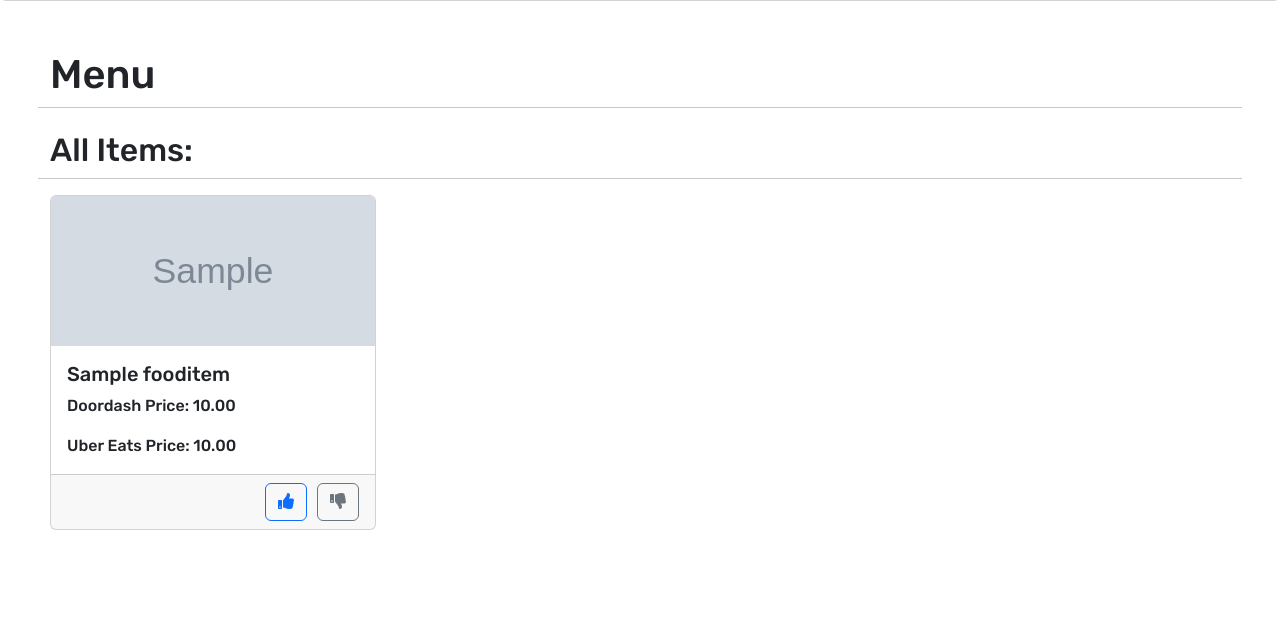
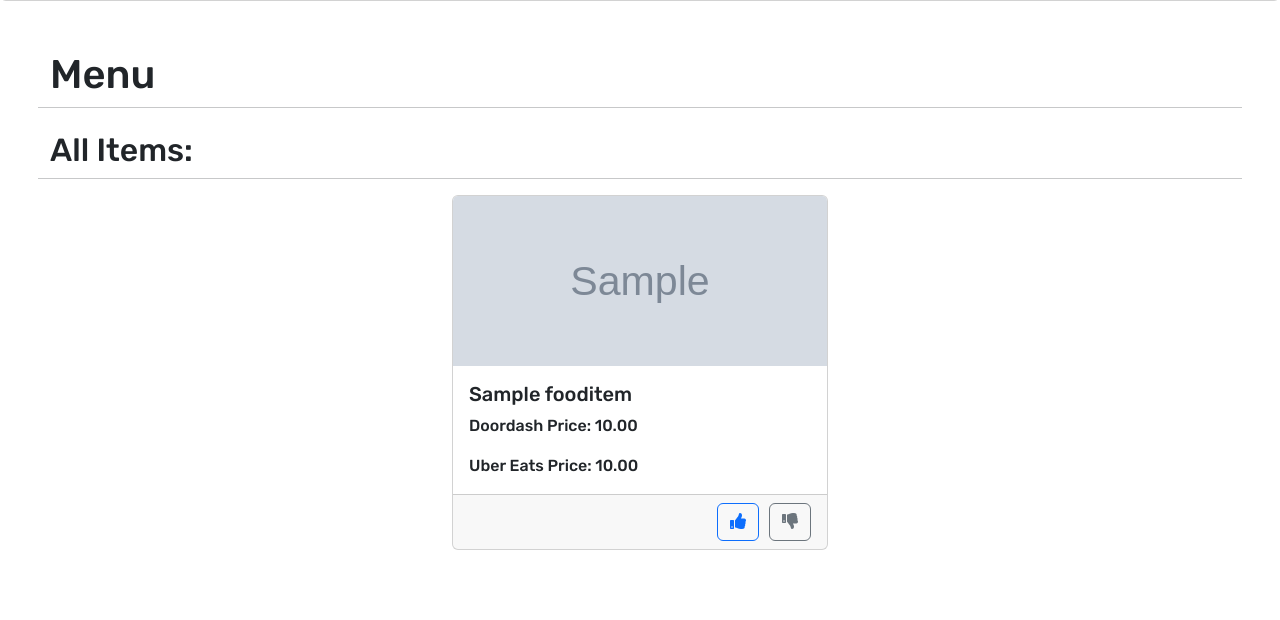
Before and after one commit to devo329/Group5-project, a Django app: template restaurants/templates/restaurant.html in a window 1280 px wide. Shown: the part 844-1464 px from the top of the page. Before the commit the page ends 1374 px from the top, so only its background shows below. Run offline with Django 4.2, Linux system fonts and the light colour scheme; the template is opened without the code that fills it: values that come from a table or form of the project are taken from there, others are empty; tables that the repository leaves empty hold one stand-in row (values such as "Sample post"); grey boxes marked "Sample" are stand-in pictures; some libraries are stand-ins or nearby versions.

Commit message:
Centered Cards

```diff
--- a/restaurants/templates/restaurant.html
+++ b/restaurants/templates/restaurant.html
@@ -129,9 +129,9 @@
       <h2>All Items:</h2>
       <hr>
       {% for item in menu %}
-      <div class="col-sm-4" style="padding-bottom: 20px; width: 350px; " >
-        <div class="card h-100">
-          <img src="/static/fooditem/{{item.image_name}}" style= "height: 150px; object-fit: cover;" class="card-img-top" alt="...">
+      <div class="col-sm-4 mx-auto" style="padding-bottom: 20px; width: 400px;">
+        <div class="card">
+          <img src="/static/fooditem/{{item.image_name}}" style= "height: 170px; object-fit: cover;" class="card-img-top" alt="...">
 
           <div class="card-body">
             <h5 class="card-title">{{item.name}}</h5>
```
